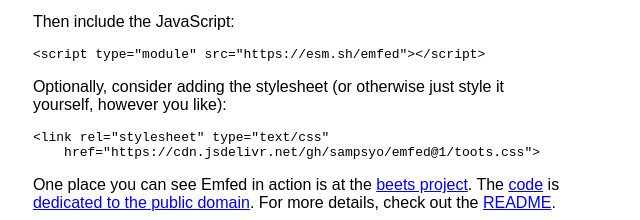
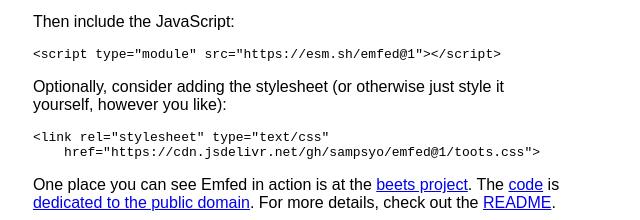
Before and after one commit to sampsyo/emfed, a website with bundled scripts: page index.html in a window 1280 px wide. Shown: the part 322-542 px from the top of the page, 104-744 px from the left. Built offline with nearby package versions, Linux system fonts and the light colour scheme; no server answers.

Commit message:
Recommend version-tagging esm.sh import

```diff
--- a/index.html
+++ b/index.html
@@ -58,7 +58,7 @@ h1 a:hover {
    data-toot-limit="4"
    >follow me into the Fediverse&lt;/a></pre>
       <p>Then include the JavaScript:</p>
-<pre>&lt;script type="module" src="https://esm.sh/emfed">&lt;/script></pre>
+<pre>&lt;script type="module" src="https://esm.sh/emfed@1">&lt;/script></pre>
       <p>Optionally, consider adding the stylesheet (or otherwise just style
       it yourself, however you like):</p>
 <pre>&lt;link rel="stylesheet" type="text/css"
```
Also changed, not shown: README.md.
